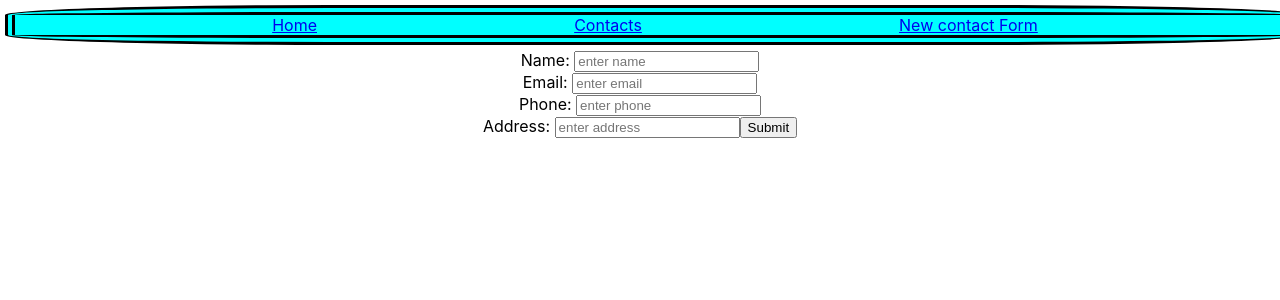
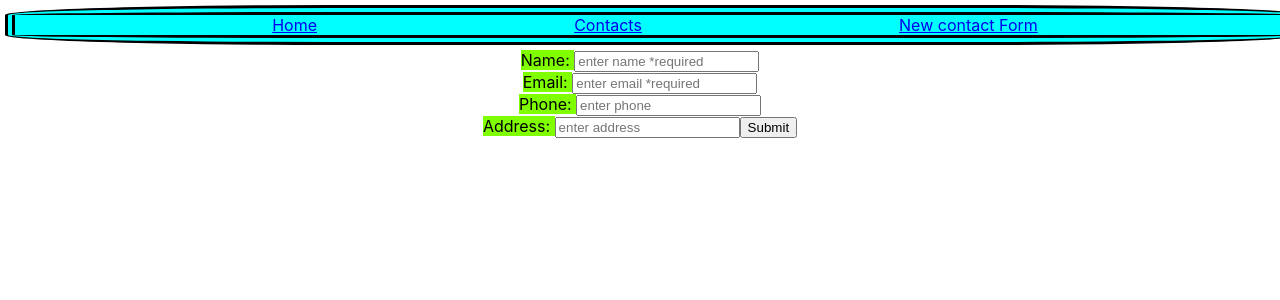
Before and after one commit to mrcollier91/roledex2.0-app, a React (Create React App) app: page /newcontactform in a window 1280 px wide. Shown: the top 300 px of the page. Built offline with nearby package versions, Linux system fonts and the light colour scheme.

Commit message:
added css and reequired text to form

```diff
--- a/src/NewContactForm.js
+++ b/src/NewContactForm.js
@@ -33,16 +33,16 @@ function NewContactForm({getContacts}) {
          <div>
              {isSubmit ? <Navigate to="/contacts" replace={true} /> :
         (<form onSubmit={(e)=>handleNewContact(e)}>
-            <label>Name: </label>
-            <input type={"text"} placeholder={"enter name"} onChange={(e)=>{setName(e.target.value)}} required></input>
+            <label className="form">Name: </label>
+            <input type={"text"} placeholder={"enter name *required"} onChange={(e)=>{setName(e.target.value)}} required></input>
             <br/>
-            <label>Email: </label>
-            <input type={"email"} placeholder={"enter email"} onChange={(e)=>{setEmail(e.target.value)}} required></input>
+            <label className="form">Email: </label>
+            <input type={"email"} placeholder={"enter email *required"} onChange={(e)=>{setEmail(e.target.value)}} required></input>
             <br/>
-            <label>Phone: </label>
+            <label className="form">Phone: </label>
             <input type={"tel"} placeholder={"enter phone"} onChange={(e)=>{setPhone(e.target.value)}}></input>
             <br/>
-            <label>Address: </label>
+            <label className="form">Address: </label>
             <input type={"text"} placeholder={"enter address"} onChange={(e)=>{setAddress(e.target.value)}}></input>
             <button type="submit" >Submit</button>
         </form>)}
--- a/src/index.css
+++ b/src/index.css
@@ -33,3 +33,7 @@ code {
   border-radius: 10%;
 
 }
+
+.form{
+  background-color: chartreuse;
+}
```
